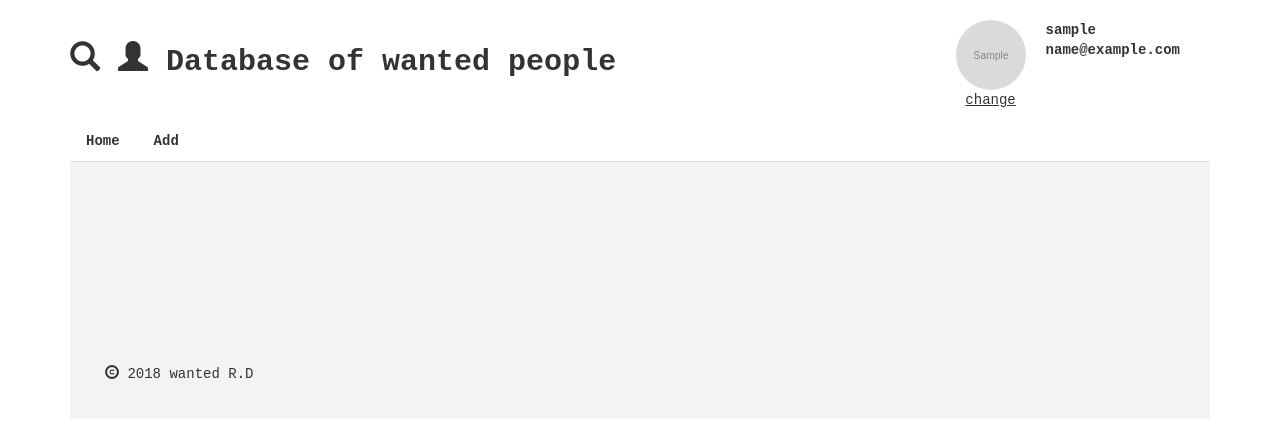
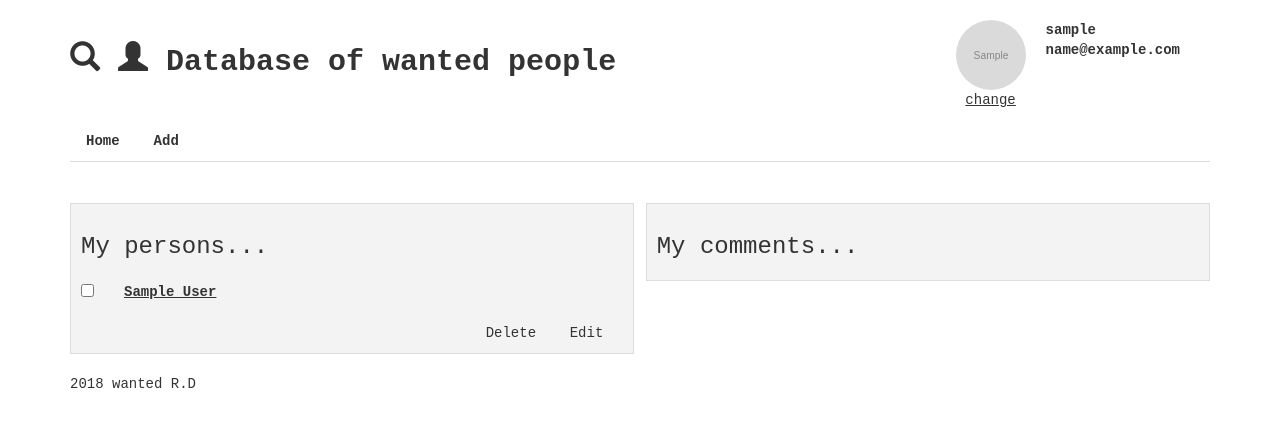
Before and after one commit to demkivroman/WantedPeopleDB, a Django app: page /user/profile/1 in a window 1280 px wide. Shown: the top 427 px of the page. Run offline with Django 3.2, Linux system fonts and the light colour scheme; tables that the repository leaves empty hold one stand-in row (values such as "Sample post"); grey boxes marked "Sample" are stand-in pictures; some libraries are stand-ins or nearby versions.

Commit message:
Realization of deletting user's persons from user profile

```diff
--- a/peoplesWDB/models/comment.py
+++ b/peoplesWDB/models/comment.py
@@ -14,8 +14,8 @@ class Comment(models.Model):
 
     comments = models.ForeignKey(WantedPerson,
         null = True,
-        on_delete=models.SET_NULL)
+        on_delete=models.CASCADE)
 
     user = models.ForeignKey(User,
         null = True,
-        on_delete = models.SET_NULL)
+        on_delete = models.CASCADE)
--- a/peoplesWDB/static/js/main.js
+++ b/peoplesWDB/static/js/main.js
@@ -87,9 +87,14 @@ function photoChange(){
     });
 }
 
+function onPopovers(){
+    $('[data-toggle = "popover"]').popover();
+}
+
 
 $(document).ready(function(){
 commentSend();
 addPhotoLink();
 photoChange();
+onPopovers();
 });
--- /dev/null
+++ b/peoplesWDB/static/js/profile.js
@@ -0,0 +1,57 @@
+// Those function delete persons from user profile
+function deletePersons(){
+    $("#personDel").click(function(){
+        var arr = $("#profileCheckBoxes :checkbox");
+        if(arr.length > 0){
+            var checkedPersons = [];
+                for (i = 0; i < arr.length; i++){
+                    if (arr[i].checked == true)
+                       checkedPersons.push(arr[i].value);
+                }
+                   if(checkedPersons.length > 0){
+                             $.ajax({
+                                  url: $("#profileCheckBoxes").attr('action'),
+                                  type: 'post',
+                                  dataType: 'json',
+                                  data: {
+                                         checkedPer: checkedPersons,
+                                   csrfmiddlewaretoken: $('input[name="csrfmiddlewaretoken"]').prop ('value')
+                                             },
+                                  success: function(data,status,xhr){
+                                            //alert(data['deletedPersons']);
+                                          var status = $("#status_menu");
+                                              status.html("<h4>Deleted persons:</h4>");
+                                              delPer = data['deletedPersons'];
+                                              for(i = 0; i < delPer.length; i++){
+                                                   status.append("<h5>. <b>" + delPer[i] + "</b></h5>")
+                                              }
+
+                                               $.ajax({
+                                                   url: this.href,
+                                                   type: 'get',
+                                                   dataType: 'html',
+                                                   success: function(data,status,xhr){
+                                                     var form = $("#profileCheckBoxes");
+                                                     html = $(data);
+                                                     form.html(html.find('#profileCheckBoxes'));
+                                                   }
+                                               });
+                                      }
+                              });
+
+                   }
+                   else{
+                         $("#status_menu").html("<h4><b>Select one more persons to delete!</b></h4>");
+                       }
+        }
+        else
+          $("#status_menu").html("<h4><b>There isn't persons!</b></h4>");
+
+       return false;
+    });
+    }
+
+
+$(document).ready(function(){
+deletePersons();
+});
--- a/peoplesWDB/templates/base.html
+++ b/peoplesWDB/templates/base.html
@@ -76,6 +76,7 @@
           <a class="nav-link active" href="{% url 'about_us' %}">About us</a>
         </div>
     </div>
+{% endblock head %}
 
     <div class = "row" id = "status_menu">
         <div class = "col-sm-12">
@@ -90,7 +91,7 @@
         {% endblock status_message%}
         </div>
     </div>
-{% endblock head %}
+
 <div id = "workzone">
 {% block content %}
    <div class = "row" id = "search">
@@ -118,11 +119,14 @@
 </div>
 </div>
 
+
 <!-- JavaScript inclusions -->
 <script src="https://ajax.googleapis.com/ajax/libs/jquery/3.3.1/jquery.min.js"></script>
 <script src="{% static 'js/main.js' %}"></script>
+{% block javascript_files%}{% endblock javascript_files%}
 <!-- Latest compiled and minified JavaScript -->
 <script src="https://cdnjs.cloudflare.com/ajax/libs/popper.js/1.14.0/umd/popper.min.js"></script>
 <script src="https://maxcdn.bootstrapcdn.com/bootstrap/3.3.7/js/bootstrap.min.js" integrity="sha384-Tc5IQib027qvyjSMfHjOMaLkfuWVxZxUPnCJA7l2mCWNIpG9mGCD8wGNIcPD7Txa" crossorigin="anonymous"></script>
+
 </body>
 </html>
--- a/peoplesWDB/templates/profile.html
+++ b/peoplesWDB/templates/profile.html
@@ -24,6 +24,44 @@
    #photoAdd{
        display: none;
    }
+   #workzone{
+       padding: 0px;
+       margin-top: 20px;
+       background-color: white;
+   }
+   .common_left{
+    width: 49.5%;
+    float: left;
+    background-color: #f3f3f3;
+    padding: 10px;
+    border: 1px solid #ddd;
+    }
+   .common_rigth{
+    width: 49.5%;
+    float: right;
+    background-color: #f3f3f3;
+    padding: 10px;
+    border: 1px solid #ddd;
+   }
+   .tab{
+    margin-top: 20px;
+    }
+    .popover{
+      max-width: 100%;
+     }
+    .popover img{
+        border-radius: 50%;
+        filter: grayscale(100%);
+        height: 70px;
+        width:70px;
+     }
+     .popover table td{
+        padding: 10px;
+      }
+     #status_menu{
+      color: grey;
+      margin-left: 5px;
+     }
 </style>
 {% endblock style %}
 {% block head %}
@@ -77,10 +115,69 @@
                 </li>
              </ul>
         </div>
-    </div>
+</div>
+
 {% endblock head %}
 
 
 {% block content %}
+<div class = "common" style = "width: 100%;">
+     <div class = "common_left">
+       <h3 class = "common_title">My persons...</h3>
+     <form action = "{% url 'delete_persons' %}" method = "POST" id = "profileCheckBoxes">
+     <table class = "tab">
+     {% for person in persons %}
+       <tr>
+         <td><input type="checkbox" name = "" value ={{person.id}}></td>
+
+     <!- Block containing person's info inside popover'-->
+         <td style = "padding-left:30px;">
+             <a href = "#" style = "text-decoration: underline;font-weight:bold;"
+                data-toggle="popover" data-content="
+                       <table>
+                         <tr>
+                            <td style='vertical-align:top';>
+                           <img src ={%if person.photo%}{{person.photo.url}}
+                            {%else%}{% static 'img/generic-man.png'%} {%endif%}>
+                           </td>
+                            <td style='vertical-align:top';><b>First name:</b> {{person.first_name}}</br>
+                 {%if person.last_name %}<b>Last name:</b>  {{person.last_name}}</br>{% endif %}
+                 {%if person.birthday %}<b>Birthday:</b>  {{person.birthday}}</br>{% endif%}
+                 {%if person.phone %}<b>Phone:</b>  {{person.phone}}</br>{%endif%}
+                 {%if person.email %}<b>Email:</b>  {{person.email}}</br>{%endif%}
+                 {%if person.country %}<b>Adress:</b>  {{person.country}}{%endif%}
+                  {%if person.city %} / {{person.city}}{%endif%}
+                            </td>
+                         </tr>
+                       </table>"
+                data-trigger="focus" data-html="true">
+             {{person.first_name}} {% if person.last_name %}{{person.last_name}} {%endif%}
+             </a>
+         </td>
+    <!- End of popover block-->
+
+
+       </tr>
+     {% endfor %}
+     </table>
+     </form></br>
+         <div style = "float:right; margin-right:20px;">
+        <a href = "{% url 'user_profile' user.id %}" id = "personDel">Delete</a>&nbsp;&nbsp;&nbsp;
+        <a href = "#" id = "personEdit">Edit</a>
+         </div>
+     </div>
+
+     <div class = "common_rigth">
+       <h3 class = "common_title">My comments...</h3>
+     </div>
+</div>
 
 {% endblock content %}
+
+{% block footer %}
+<div style = "margin-top: 20px;float:left;width: 100%;">2018 wanted R.D</div>
+{% endblock footer%}
+
+{% block javascript_files %}
+<script src="{% static 'js/profile.js' %}"></script>
+{% endblock javascript_files %}
--- a/wantedDB/urls.py
+++ b/wantedDB/urls.py
@@ -35,6 +35,7 @@ urlpatterns = [
     url(r'^ajax/comment/save/$',CommentSave.as_view(), name = 'comment_save'),
     url(r'^signup/$',siteviews.signup_addphoto, name = 'sign_up'),
     url(r'^user/profile/(?P<pk>\d+)$',UserProfile.as_view(), name = 'user_profile'),
+    url(r'^delete/persons/',formsviews.deletePersons, name = 'delete_persons'),
     url(r'^admin/', admin.site.urls),
     # urls for authentications
     url(r'^accounts/', include('allauth.urls'), name = 'login'),
```
Also changed, not shown: peoplesWDB/admin.py (+14 -2 lines), peoplesWDB/views/formsviews.py (+11 -0 lines), peoplesWDB/migrations/0010_auto_20180821_1659.py (added).
